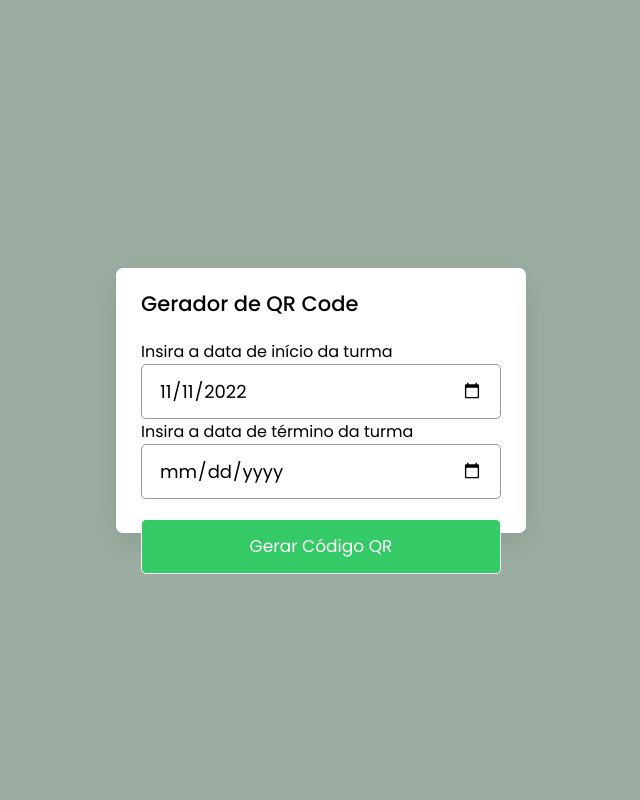
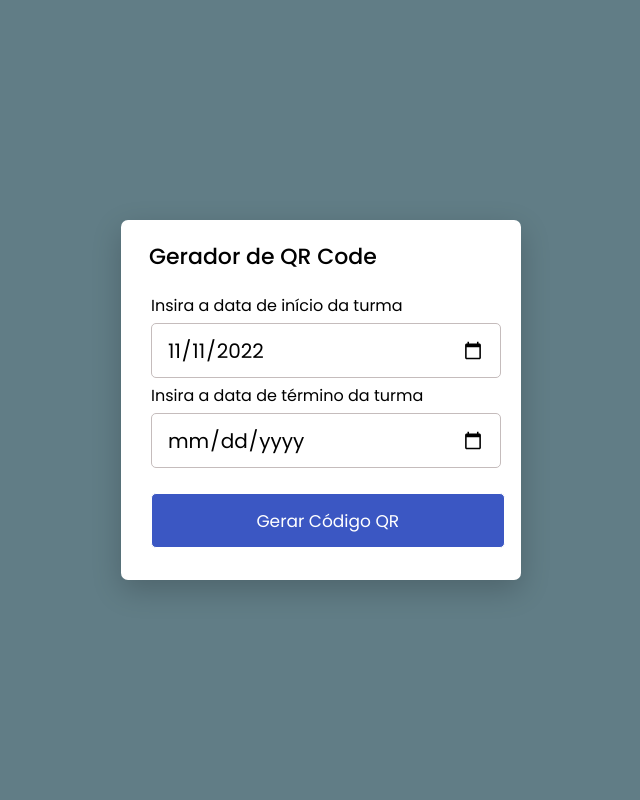
Before and after one commit to jhonesthan/GERADOR-QR-CODE, a PHP site: page / in a window 1280 px wide. Shown: the whole page, without its empty margins (319-959 px from the left). Run offline with PHP 8.4, Linux system fonts and the light colour scheme.

Commit message:
Update styles.css

```diff
--- a/styles.css
+++ b/styles.css
@@ -1,86 +1,123 @@
 /* Import Google Font - Poppins */
-@import url('https://fonts.googleapis.com/css2?family=Poppins:wght@400;500;600;700&display=swap');
+/*=============== GOOGLE FONTS ===============*/
+@import url("https://fonts.googleapis.com/css2?family=Poppins:wght@400;500;600&display=swap");
+
+/*=============== VARIABLES CSS ===============*/
+:root {
+  --colorsbuttons: rgba(57, 85, 195, 0.987);
+  --colorbody: rgb(97, 125, 134);
+  --colortext: #fff;
+  --colorborders: rgb(197, 188, 188);
+  --colorplaceholders: rgba(109, 104, 104, 0.879);
+  /* --messenger-color: linear-gradient(83.84deg, #0088FF -6.87%, #A033FF 26.54%, #FF5C87 58.58%); */
+  /*----- Font and typography */
+  --body-font: 'Poppins', sans-serif;
+}
+
 *{
   margin: 0;
   padding: 0;
   box-sizing: border-box;
-  font-family: 'Poppins', sans-serif;
+  font-family: var(--body-font);
 }
+
 body{
   display: flex;
   padding: 0 10px;
   min-height: 100vh;
   align-items: center;
-  background: #9baea1;
+  background-color: var(--colorbody);
   justify-content: center;
 }
+
 .wrapper{
-  height: 265px;
-  max-width: 410px;
-  background: #fff;
+  height: 360px;
+  max-width: 400px;
   border-radius: 7px;
   padding: 20px 25px 0;
   transition: height 0.2s ease;
-  box-shadow: 0 10px 30px rgba(0,0,0,0.1);
+  box-shadow: 0 10px 30px rgba(0,0,0,0.2);
+  background-color: var(--colortext);
 }
+
 .wrapper.active{
-  height: 530px;
+  height: 590px;
 }
+
 header h1{
-  font-size: 21px;
+  font-size: 22px;
+  font-family: var(--body-font);
   font-weight: 500;
+  margin-left: 3px;
 }
+
 header p{
-  margin-top: 5px;
-  color: #575757;
+  margin: 5px;
+  color: var(--body-font);
   font-size: 16px;
 }
+
 .wrapper .form{
   margin: 20px 0 25px;
 }
+
 .form :where(input, button){
   width: 100%;
   height: 55px;
-  border: none;
+  /* border: none; */
   outline: none;
   border-radius: 5px;
   transition: 0.1s ease;
 }
+
 .form input{
-  font-size: 18px;
-  padding: 0 17px;
-  border: 1px solid #999;
+  font-size: 20px;
+  padding: 0 15px;
+  border: 1px solid var(--colorborders);
+  margin: 5px;
 }
+
 .form input:focus{
   box-shadow: 0 3px 6px rgba(0,0,0,0.13);
 }
-.form input::placeholder{
-  color: #999;
+
+/* Recent */
+.form label {
+  margin: 5px;
 }
+
+/* .form input::placeholder{
+  color: var(--colorplaceholders);
+} */
+
 .form button{
-  color: #fff;
   cursor: pointer;
   margin-top: 20px;
   font-size: 17px;
-  background: #34cb66;
-  border: 1px solid #fff;
+  margin: 20px 5px 0px 5px;  /*remover se alterado o input para text*/
+  width: 22.1rem;  /*remover se alterado o input para text*/
+  background-color: var(--colorsbuttons);
+  color: var(--colortext);
+  border: 1px solid var(--colortext);
+
 }
 .form button:hover {
-    background-color: #fff;
-    border: 1px solid #34cb66;
-    color: #34cb66;
-    transition: all ease 0.3s;
+    background-color: var(--colortext);
+    border: 1px solid var(--colorsbuttons);
+    color: var(--colorsbuttons);
+    letter-spacing: 1px;
+    transition: all ease 0.2s;
 }
 
 .qr-code{
   opacity: 0;
   display: flex;
-  padding: 33px 0;
+  padding: 25px 0;
   border-radius: 5px;
   align-items: center;
   pointer-events: none;
   justify-content: center;
-  border: 1px solid #ccc;
+  border: 1px solid var(--colortext);
 }
 .wrapper.active .qr-code{
   opacity: 1;
@@ -88,19 +125,21 @@ header p{
   transition: opacity 0.5s 0.05s ease;
 }
 .qr-code img{
-  width: 170px;
+  width: 180px;
 }
+
+/* ---- Responsive */
 
 @media (max-width: 430px){
   .wrapper{
-    height: 255px;
+    height: 355px;
     padding: 16px 20px;
   }
   .wrapper.active{
-    height: 510px;
+    height: 610px;
   }
   header p{
-    color: #696969;
+    color: var(--colorborders);
   }
   .form :where(input, button){
     height: 52px;
@@ -108,4 +147,4 @@ header p{
   .qr-code img{
     width: 160px;
   }
-}
+};
```
